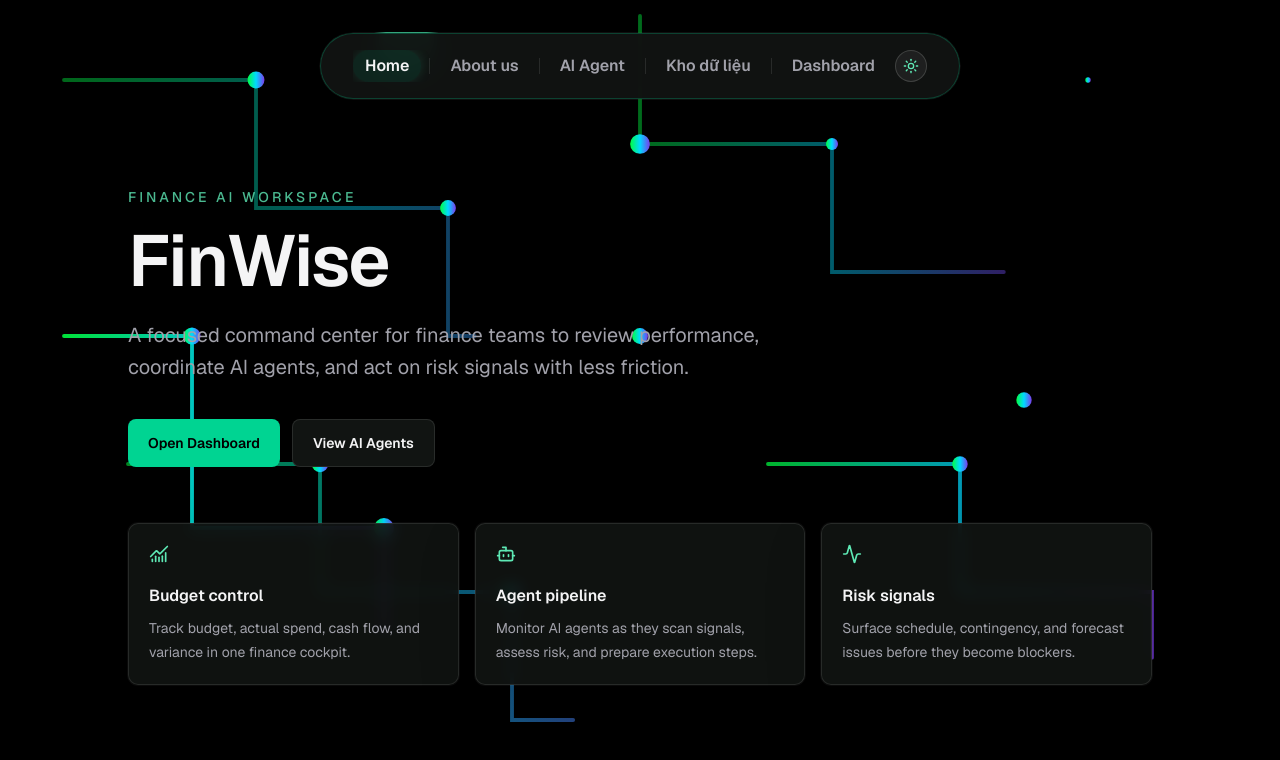
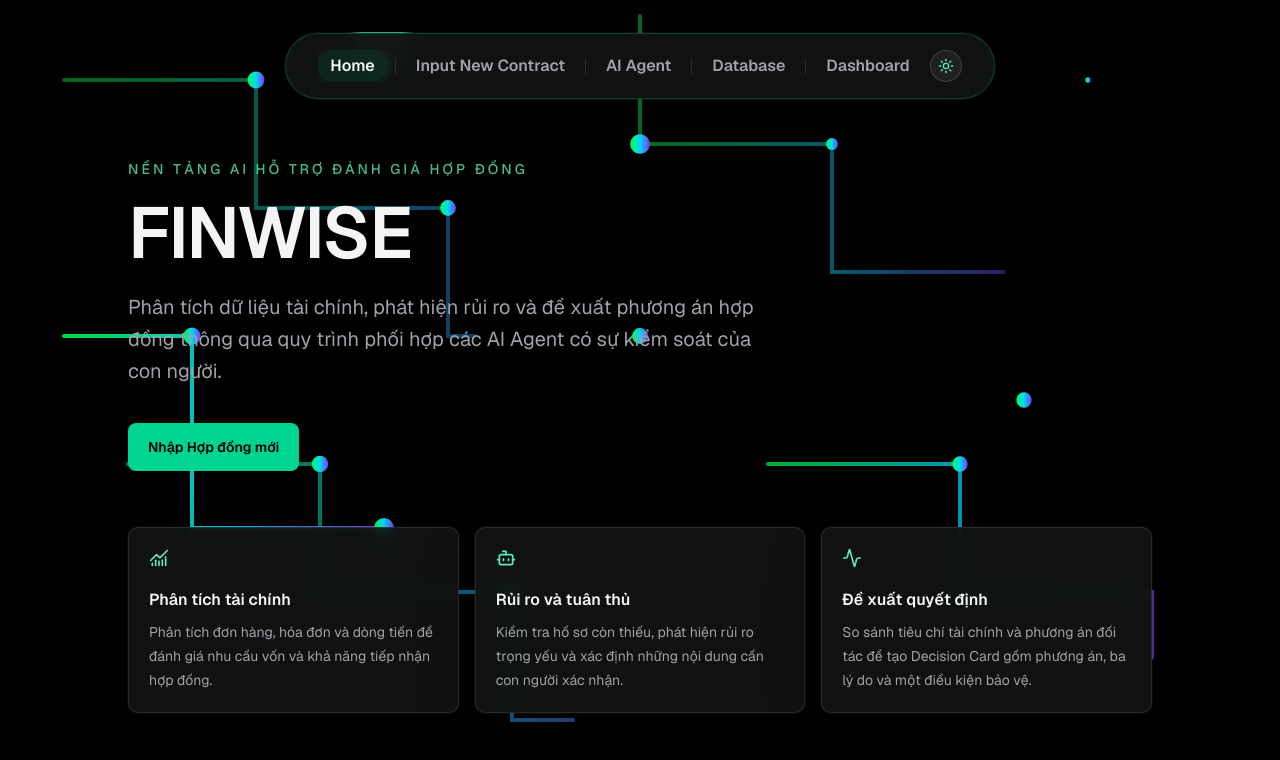
Before and after one commit to Tiendat2703/MIS_TALENT, a Next.js app in the folder fe/: page / in a window 1280 px wide. Shown: the top 760 px of the page. Built offline with nearby package versions, Linux system fonts and the light colour scheme.

Commit message:
update frontend copy and navigation

```diff
--- a/fe/app/page.tsx
+++ b/fe/app/page.tsx
@@ -7,18 +7,18 @@ import { PageTransition } from "@/components/ui/page-transition";
 
 const highlights = [
   {
-    title: "Budget control",
-    description: "Track budget, actual spend, cash flow, and variance in one finance cockpit.",
+    title: "Phân tích tài chính",
+    description: "Phân tích đơn hàng, hóa đơn và dòng tiền để đánh giá nhu cầu vốn và khả năng tiếp nhận hợp đồng.",
     icon: ChartNoAxesCombined,
   },
   {
-    title: "Agent pipeline",
-    description: "Monitor AI agents as they scan signals, assess risk, and prepare execution steps.",
+    title: "Rủi ro và tuân thủ",
+    description: "Kiểm tra hồ sơ còn thiếu, phát hiện rủi ro trọng yếu và xác định những nội dung cần con người xác nhận.",
     icon: Bot,
   },
   {
-    title: "Risk signals",
-    description: "Surface schedule, contingency, and forecast issues before they become blockers.",
+    title: "Đề xuất quyết định",
+    description: "So sánh tiêu chí tài chính và phương án đối tác để tạo Decision Card gồm phương án, ba lý do và một điều kiện bảo vệ.",
     icon: Activity,
   },
 ] as const;
@@ -34,27 +34,22 @@ export default function Home() {
         <main className="relative mx-auto flex min-h-[100dvh] w-full max-w-6xl flex-col justify-center px-6 pb-14 pt-32 text-[var(--fin-text)] sm:px-10 lg:px-16">
           <section className="max-w-3xl">
             <p className="text-sm font-medium uppercase tracking-[0.22em] text-emerald-300/80">
-              Finance AI Workspace
+              NỀN TẢNG AI HỖ TRỢ ĐÁNH GIÁ HỢP ĐỒNG
             </p>
             <h1 className="mt-5 text-balance text-5xl font-semibold leading-[0.95] tracking-tight text-[var(--fin-text)] sm:text-6xl lg:text-7xl">
-              FinWise
+              FINWISE
             </h1>
             <p className="mt-6 max-w-2xl text-pretty text-lg leading-8 text-[var(--fin-muted)] sm:text-xl">
-              A focused command center for finance teams to review performance,
-              coordinate AI agents, and act on risk signals with less friction.
+              Phân tích dữ liệu tài chính, phát hiện rủi ro và đề xuất phương án hợp đồng thông
+              qua quy trình phối hợp các AI Agent có sự kiểm soát của con người.
+
             </p>
             <div className="mt-9 flex flex-col gap-3 sm:flex-row">
               <Link
-                href="/dashboard"
+                href="/about"
                 className="inline-flex h-12 items-center justify-center rounded-md bg-emerald-400 px-5 text-sm font-semibold text-black transition-colors hover:bg-emerald-300"
               >
-                Open Dashboard
-              </Link>
-              <Link
-                href="/agent"
-                className="inline-flex h-12 items-center justify-center rounded-md border border-[var(--fin-soft-border)] bg-[var(--fin-surface)] px-5 text-sm font-semibold text-[var(--fin-text)] transition-colors hover:border-emerald-400/40 hover:bg-emerald-400/10 hover:text-emerald-700"
-              >
-                View AI Agents
+                Nhập Hợp đồng mới
               </Link>
             </div>
           </section>
--- a/fe/app/teamPack/page.tsx
+++ b/fe/app/teamPack/page.tsx
@@ -5,7 +5,7 @@ import { PageTransition } from "@/components/ui/page-transition";
 import { TeamPackWorkspace } from "./team-pack-workspace";
 
 export const metadata: Metadata = {
-  title: "Kho dữ liệu | MIS Agent",
+  title: "Database | MIS Agent",
   description: "Kiểm tra dữ liệu Supabase và chọn hợp đồng để chạy AI Agent.",
 };
 
--- a/fe/app/teamPack/team-pack-workspace.tsx
+++ b/fe/app/teamPack/team-pack-workspace.tsx
@@ -239,7 +239,7 @@ export function TeamPackWorkspace() {
     <div className="mx-auto w-full max-w-[1600px]">
       <header className="mb-6 border-b border-[var(--fin-soft-border)] pb-5">
         <p className="text-xs font-semibold uppercase tracking-[0.18em] text-emerald-500">Team Pack</p>
-        <h1 className="mt-2 text-2xl font-semibold tracking-[-0.035em] sm:text-3xl">Kho dữ liệu hợp đồng</h1>
+        <h1 className="mt-2 text-2xl font-semibold tracking-[-0.035em] sm:text-3xl">Database hợp đồng</h1>
         <p className="mt-2 max-w-2xl text-sm leading-6 text-[var(--fin-muted)]">
           Kiểm tra dữ liệu đã nạp từ Supabase và chọn một hợp đồng để chạy quy trình đánh giá AI Agent.
         </p>
@@ -249,7 +249,7 @@ export function TeamPackWorkspace() {
         <aside className="border-b border-[var(--fin-soft-border)] p-5 lg:border-b-0 lg:border-r lg:p-6">
           <div className="flex items-center justify-between gap-3">
             <div>
-              <p className="text-xs font-semibold uppercase tracking-[0.16em] text-[var(--fin-muted)]">Kho dữ liệu</p>
+              <p className="text-xs font-semibold uppercase tracking-[0.16em] text-[var(--fin-muted)]">Database</p>
               <p className="mt-1 text-sm font-medium">{catalogStatus}</p>
             </div>
             <span
--- a/fe/components/ui/about/Bar.tsx
+++ b/fe/components/ui/about/Bar.tsx
@@ -13,9 +13,9 @@ import { ThemeToggle } from "@/components/ui/theme-toggle";
 
 const navItems = [
   { href: "/", label: "Home" },
-  { href: "/about", label: "About us" },
+  { href: "/about", label: "Input New Contract" },
   { href: "/agent", label: "AI Agent" },
-  { href: "/teamPack", label: "Kho dữ liệu" },
+  { href: "/teamPack", label: "Database" },
   { href: "/dashboard", label: "Dashboard" },
 ] as const;
 
```
